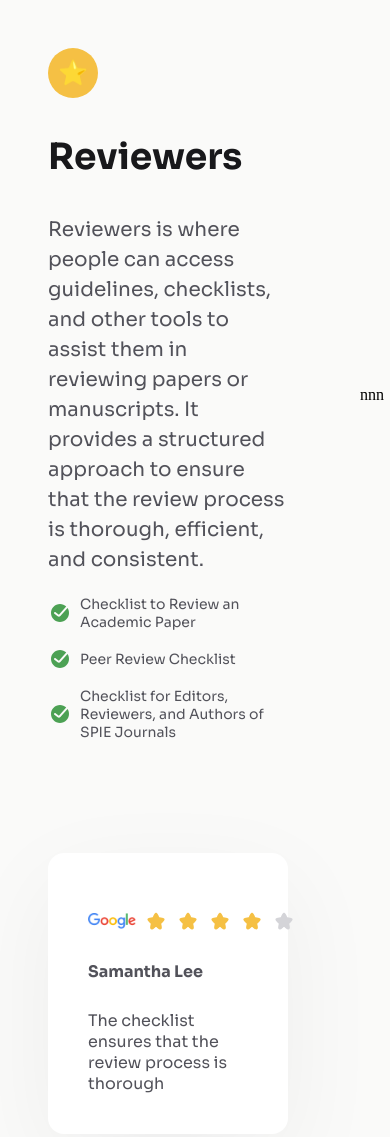
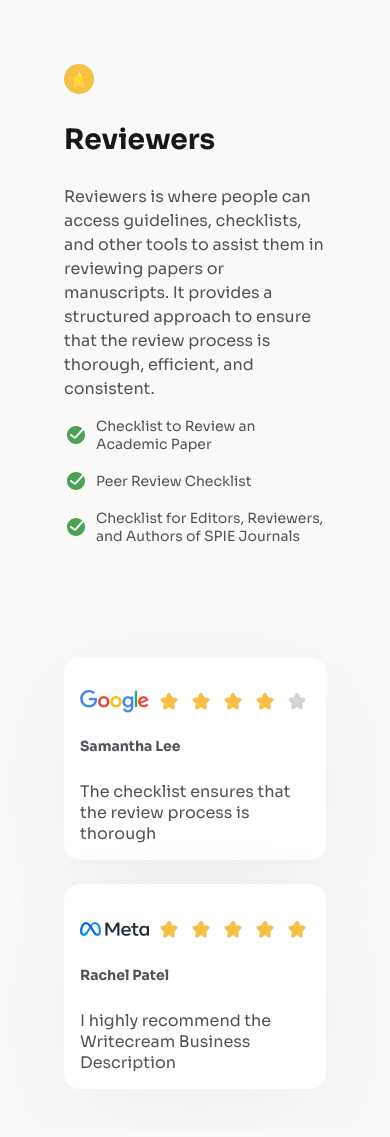
Before and after one commit to DacaPefe/Testimonial, a plain HTML site: page index.html in a window 390 px wide. Shown: the top 1137 px of the page. Drawn offline with Linux system fonts and the light colour scheme.

Commit message:
responsive design

```diff
--- a/assets/style/style.css
+++ b/assets/style/style.css
@@ -1,3 +1,4 @@
+/* Existing styles */
 body{
     background-color: #fafaf9;
      height: 100vh;
@@ -5,9 +6,8 @@ body{
      grid-template-columns: 1fr 1fr;
      align-items: center;
      gap: 2rem;
-
+     padding: 2rem;
  }
-
 
  span{
      display: flex;
@@ -34,7 +34,6 @@ p{
      font-family: "sora", sans-serif;
      color: #52525A;
      line-height: 1.5;
-
  }
 
  li{
@@ -43,6 +42,7 @@ li{
      color: #52525A;
      list-style-type: none;
  }
+
  section{
      padding: 2.5rem;
  }
@@ -52,27 +52,21 @@ section{
      flex-direction: column;
      justify-content: space-between;
      font-size: 1rem;
-    gap: 2.5rem;
+     gap: 3rem;
      font-family: "sora", sans-serif;
      color: #52525A;
-
-
  }
 
-
  .first-card, .second-card{
-    background-color: #ffffff ;
+     background-color: #ffffff;
      border-radius: 1rem;
      box-shadow: 0px 30px 100px 0px rgba(17, 23, 41, 0.05);
-    max-width: 450px;
+     max-width: 350px;
      padding: 2.5rem;
-
  }
 
  .first-card{
      align-self: self-end;
-
-
  }
 
  .second-card{
@@ -82,8 +76,8 @@ section{
  .meta, .google{
      width: 30%;
      height: 30%;
+ }
 
-}
  .icon{
      display: flex;
      justify-content: center;
@@ -93,5 +87,63 @@ section{
      border-radius: 50%;
      background-color: #F5C044;
      font-size: 1.5rem;
+ }
 
+ /* Responsive styles */
+ @media (max-width: 1024px) {
+     /* Tablet styles */
+     body {
+         grid-template-columns: 1fr;
+         padding: 1rem;
      }
+
+     .reviews {
+         gap: 2rem;
+     }
+
+     .first-card, .second-card {
+         max-width: 100%;
+         padding: 1.5rem;
+     }
+
+     .icon {
+         width: 40px;
+         height: 40px;
+         font-size: 1.25rem;
+     }
+ }
+
+ @media (max-width: 640px) {
+     /* Smartphone styles */
+     body {
+         grid-template-columns: 1fr;
+         padding: 1rem;
+     }
+
+     h3 {
+         font-size: 1.75rem;
+     }
+
+     h5 {
+         font-size: 0.875rem;
+     }
+
+     p {
+         font-size: 1rem;
+     }
+
+     .reviews {
+         gap: 1.5rem;
+     }
+
+     .first-card, .second-card {
+         max-width: 100%;
+         padding: 1rem;
+     }
+
+     .icon {
+         width: 30px;
+         height: 30px;
+         font-size: 1rem;
+     }
+ }
--- a/index.html
+++ b/index.html
@@ -30,7 +30,7 @@
         </span>
         </div>
     </section>
-nnn
+
     <section class="reviews">
         <div class="first-card">
             <span>
```
Lines whose indentation alone changed are shown as unchanged.
